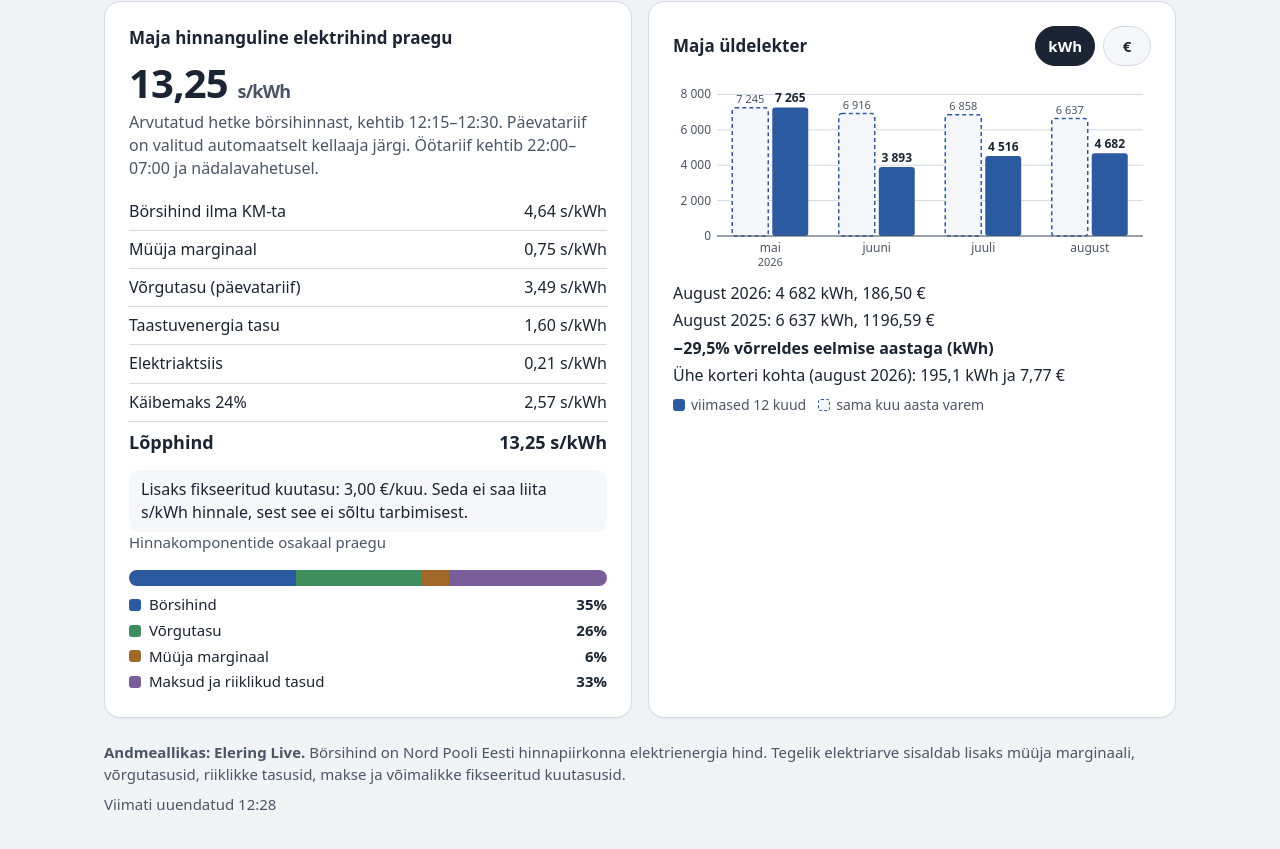
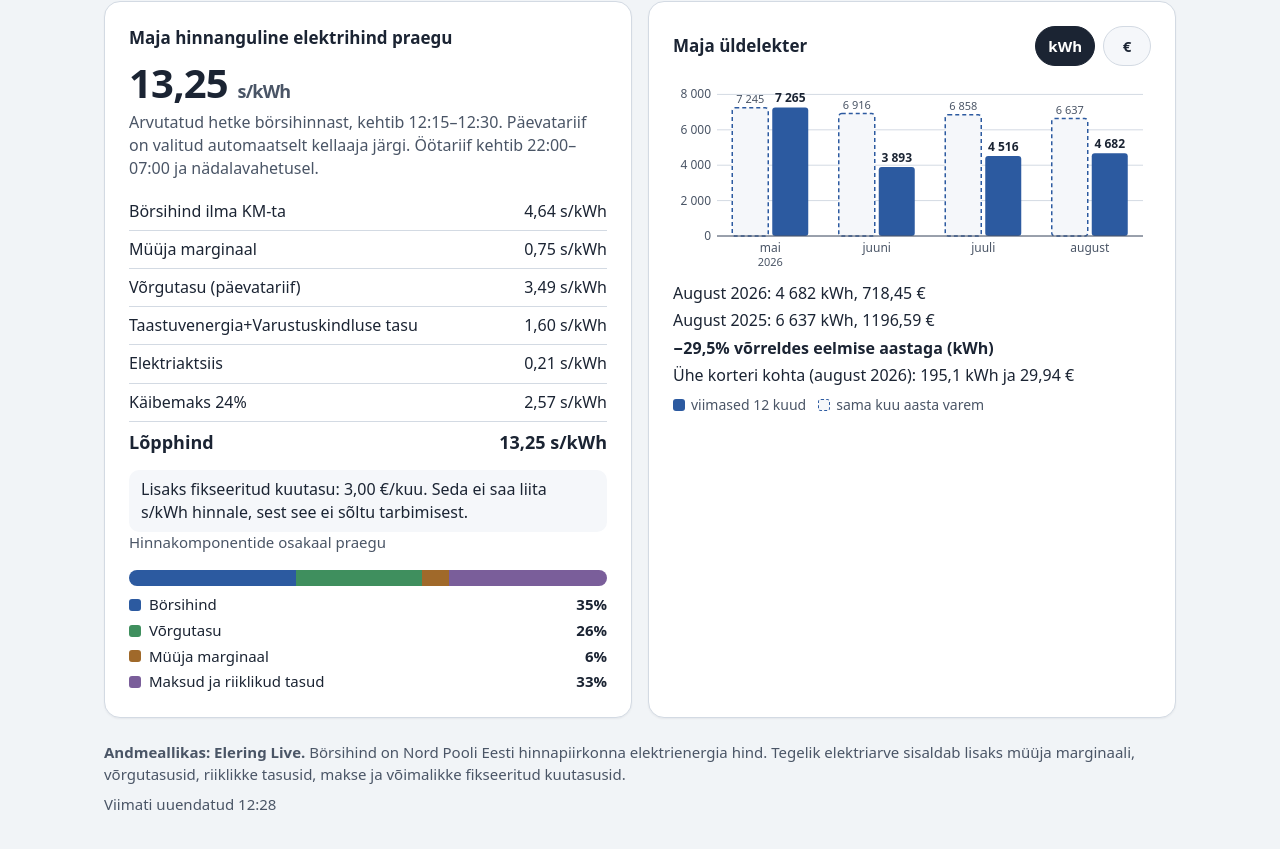
Before and after one commit to ott-max-netizen/kauge32elekter, a plain HTML site: page index.html in a window 1280 px wide. Shown: the part 1182-2031 px from the top of the page. Drawn offline with Linux system fonts and the light colour scheme.

Commit message:
Update index.html

```diff
--- a/index.html
+++ b/index.html
@@ -903,7 +903,7 @@ const CONFIG = {
     { kuu: "2026-05", kwh: 7265, eur: 1209.47 },
     { kuu: "2026-06", kwh: 3893, eur: 763.67 },
     { kuu: "2026-07", kwh: 4516, eur: 764.73 },
-    { kuu: "2026-08", kwh: 4682, eur: 186.50 }
+    { kuu: "2026-08", kwh: 4682, eur: 718.45 }
   ]
 };
 
@@ -2123,7 +2123,7 @@ function renderFinalPrice(d) {
       row('Börsihind ilma KM-ta', calc.spot),
       row('Müüja marginaal', calc.marginaal),
       row(`Võrgutasu (${tariffLabel})`, calc.vorgutasu),
-      row('Taastuvenergia tasu', calc.taastuvenergia),
+      row('Taastuvenergia+Varustuskindluse tasu', calc.taastuvenergia),
       row('Elektriaktsiis', calc.aktsiis),
       row(`Käibemaks ${vatPercent}%`, calc.vat),
       row('Lõpphind', calc.total, { class: 'breakdown__total' })
```
